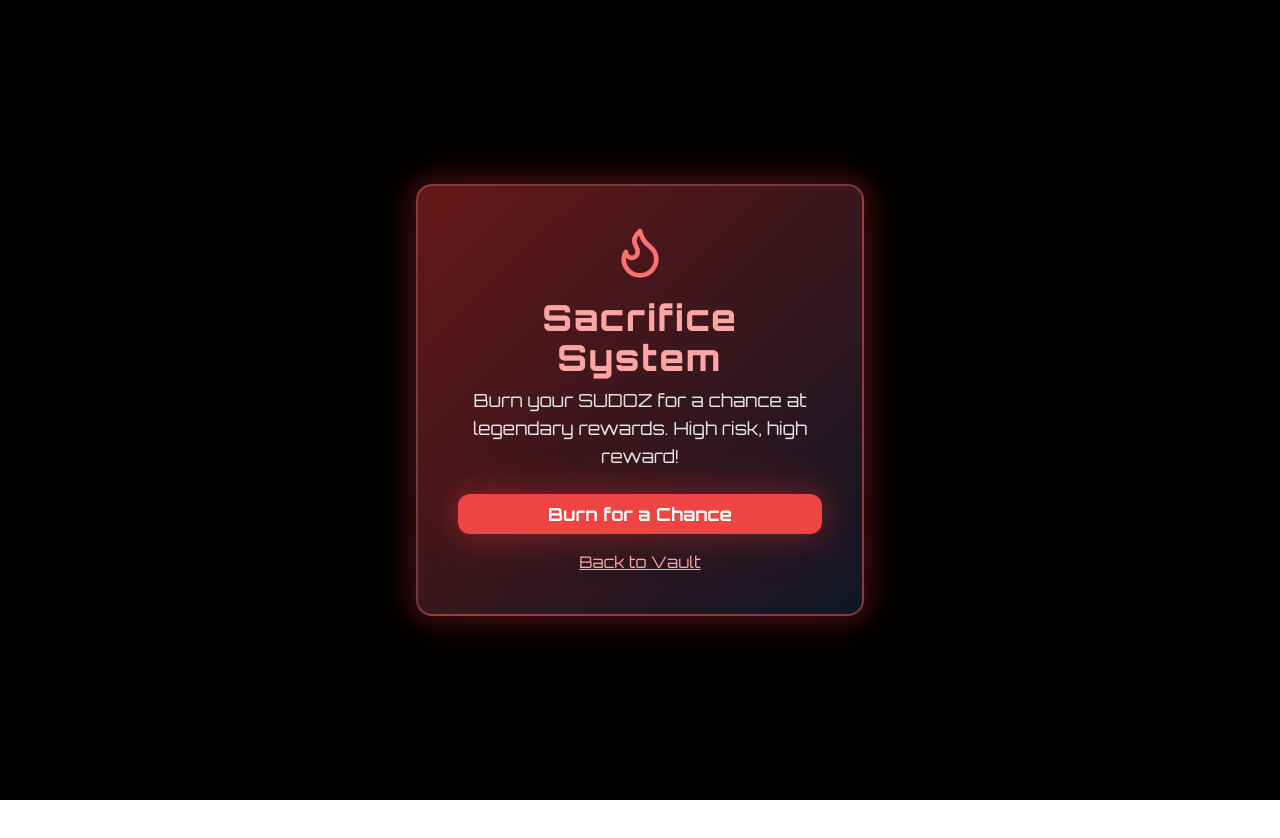
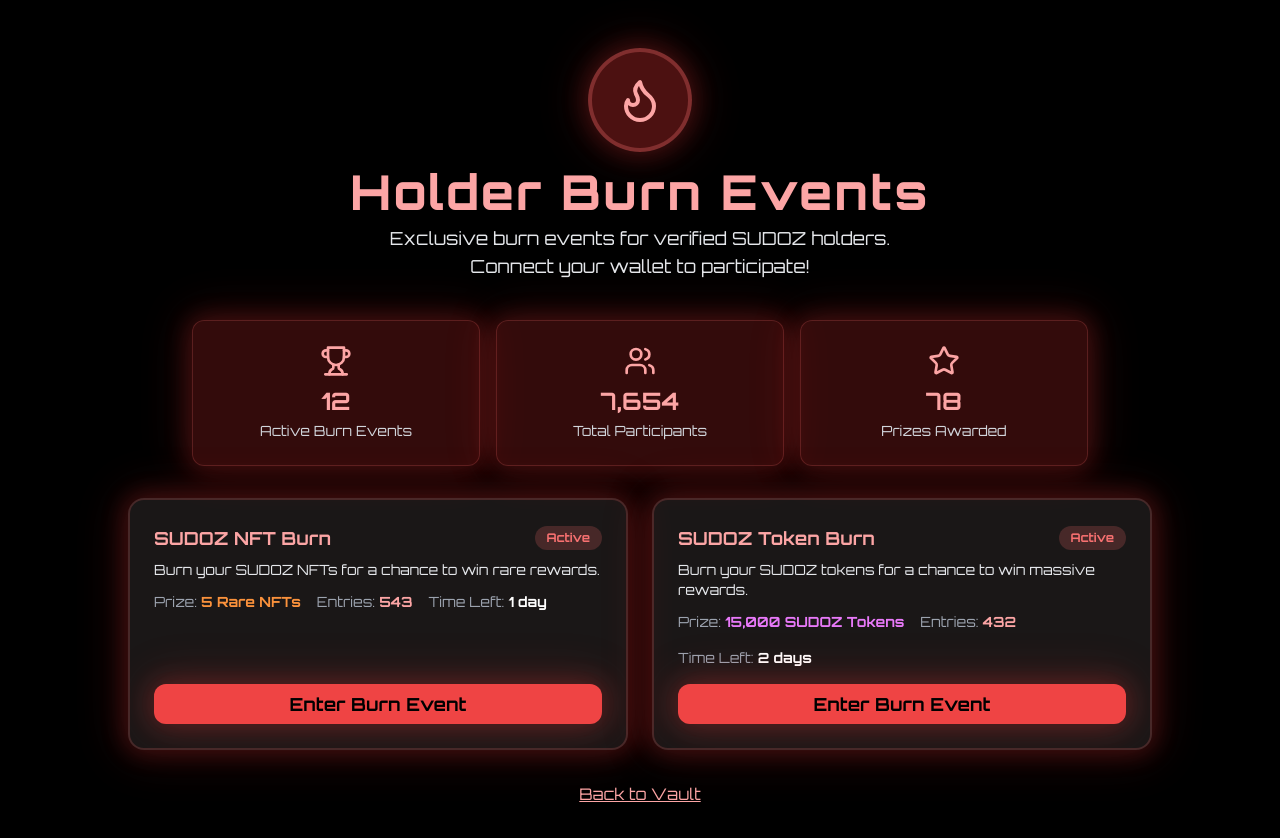
Before and after one commit to shaibuafeez/sdz, a Next.js app: page /vault/burn in a window 1280 px wide. Shown: the top 838 px of the page. Before the commit the page ends 800 px from the top, so only its background shows below. Built offline with nearby package versions, Linux system fonts and the light colour scheme.

Commit message:
Update Vault subpages with unique themes and back buttons

```diff
--- a/app/vault/burn/page.tsx
+++ b/app/vault/burn/page.tsx
@@ -1,29 +1,80 @@
 "use client"
 
-import { Flame } from 'lucide-react'
+import { Flame, Trophy, Users, Star } from 'lucide-react'
 import Link from 'next/link'
 import { Button } from '@/components/ui/button'
 import { useState } from 'react'
 
+const mockStats = [
+  { icon: <Trophy className="w-8 h-8 mb-2 text-red-300" />, value: '12', label: 'Active Burn Events' },
+  { icon: <Users className="w-8 h-8 mb-2 text-red-300" />, value: '7,654', label: 'Total Participants' },
+  { icon: <Star className="w-8 h-8 mb-2 text-red-300" />, value: '78', label: 'Prizes Awarded' },
+]
+
+const mockBurnEvents = [
+  {
+    title: 'SUDOZ NFT Burn',
+    description: 'Burn your SUDOZ NFTs for a chance to win rare rewards.',
+    prize: '5 Rare NFTs',
+    prizeColor: 'text-orange-400',
+    entries: 543,
+    timeLeft: '1 day',
+    active: true,
+  },
+  {
+    title: 'SUDOZ Token Burn',
+    description: 'Burn your SUDOZ tokens for a chance to win massive rewards.',
+    prize: '15,000 SUDOZ Tokens',
+    prizeColor: 'text-fuchsia-400',
+    entries: 432,
+    timeLeft: '2 days',
+    active: true,
+  },
+]
+
 export default function BurnPage() {
-  const [burned, setBurned] = useState(false)
+  const [entered, setEntered] = useState(false)
   return (
-    <div className="min-h-screen bg-black flex flex-col items-center justify-center px-4 py-12">
-      <div className="max-w-md w-full rounded-2xl border-2 border-red-400/40 bg-gradient-to-br from-red-900/80 to-gray-900/90 shadow-lg p-6 md:p-10 animate-glow">
-        <div className="flex flex-col items-center">
-          <Flame className="w-14 h-14 text-red-400 mb-4 animate-bounce" />
-          <h1 className="text-2xl md:text-4xl font-extrabold text-red-300 mb-2 tracking-wider text-center">Sacrifice System</h1>
-          <p className="text-base md:text-lg text-gray-200 text-center mb-6">Burn your SUDOZ for a chance at legendary rewards. High risk, high reward!</p>
-          {!burned ? (
-            <Button className="w-full bg-red-500 hover:bg-red-400 text-white font-bold px-8 py-3 text-lg rounded-xl mb-4 animate-glow" onClick={() => setBurned(true)}>
-              Burn for a Chance
+    <div className="min-h-screen bg-black flex flex-col items-center justify-start px-2 py-8 md:py-12">
+      {/* Hero Section */}
+      <div className="flex flex-col items-center mb-8">
+        <div className="rounded-full bg-red-900/60 border-4 border-red-400/30 p-6 mb-4 animate-glow">
+          <Flame className="w-12 h-12 text-red-300" />
+        </div>
+        <h1 className="text-3xl md:text-5xl font-extrabold text-red-300 mb-2 tracking-wider text-center drop-shadow-lg">Holder Burn Events</h1>
+        <p className="text-base md:text-lg text-gray-200 text-center max-w-xl mb-2">Exclusive burn events for verified SUDOZ holders. Connect your wallet to participate!</p>
+      </div>
+      {/* Stats Row */}
+      <div className="grid grid-cols-1 md:grid-cols-3 gap-4 w-full max-w-4xl mb-8">
+        {mockStats.map((stat, i) => (
+          <div key={i} className="bg-red-900/40 border border-red-400/20 rounded-xl flex flex-col items-center p-6 shadow-lg animate-glow">
+            {stat.icon}
+            <div className="text-2xl font-bold text-red-300 mb-1">{stat.value}</div>
+            <div className="text-gray-300 text-sm text-center">{stat.label}</div>
+          </div>
+        ))}
+      </div>
+      {/* Burn Events List */}
+      <div className="grid grid-cols-1 md:grid-cols-2 gap-6 w-full max-w-5xl">
+        {mockBurnEvents.map((b, i) => (
+          <div key={i} className="bg-red-100/10 border-2 border-red-400/20 rounded-2xl p-6 shadow-xl flex flex-col animate-glow relative overflow-hidden">
+            <div className="flex items-center justify-between mb-2">
+              <span className="text-lg font-bold text-red-300">{b.title}</span>
+              {b.active && <span className="bg-red-400/20 text-red-400 text-xs font-bold px-3 py-1 rounded-full">Active</span>}
+            </div>
+            <p className="text-gray-200 text-sm mb-3">{b.description}</p>
+            <div className="flex flex-wrap items-center gap-4 mb-4">
+              <div className="text-sm text-gray-400">Prize: <span className={`font-bold ${b.prizeColor}`}>{b.prize}</span></div>
+              <div className="text-sm text-gray-400">Entries: <span className="font-bold text-red-300">{b.entries}</span></div>
+              <div className="text-sm text-gray-400 flex items-center gap-1">Time Left: <span className="font-bold text-white">{b.timeLeft}</span></div>
+            </div>
+            <Button className="w-full bg-red-500 hover:bg-red-400 text-black font-bold px-8 py-3 text-lg rounded-xl animate-glow mt-auto" onClick={() => setEntered(true)}>
+              {entered ? 'You are entered!' : 'Enter Burn Event'}
             </Button>
-          ) : (
-            <div className="w-full bg-red-700/80 text-red-100 text-center font-bold rounded-xl px-8 py-3 mb-4 animate-glow">You have burned for a chance!</div>
-          )}
-          <Link href="/vault" className="text-red-300 underline hover:text-red-400 transition">Back to Vault</Link>
-        </div>
+          </div>
+        ))}
       </div>
+      <Link href="/vault" className="text-red-300 underline hover:text-red-400 transition mt-8">Back to Vault</Link>
       <style jsx global>{`
         .animate-glow {
           box-shadow: 0 0 24px 4px #ff3c3c33, 0 0 48px 8px #ff3c3c22;
--- a/app/vault/giveaway/page.tsx
+++ b/app/vault/giveaway/page.tsx
@@ -1,29 +1,80 @@
 "use client"
 
-import { Gift } from 'lucide-react'
+import { Gift, Trophy, Users, Star } from 'lucide-react'
 import Link from 'next/link'
 import { Button } from '@/components/ui/button'
 import { useState } from 'react'
 
+const mockStats = [
+  { icon: <Trophy className="w-8 h-8 mb-2 text-green-300" />, value: '24', label: 'Active Giveaways' },
+  { icon: <Users className="w-8 h-8 mb-2 text-green-300" />, value: '12,847', label: 'Total Participants' },
+  { icon: <Star className="w-8 h-8 mb-2 text-green-300" />, value: '156', label: 'Prizes Awarded' },
+]
+
+const mockGiveaways = [
+  {
+    title: 'Legendary SUDOZ NFT Collection',
+    description: 'Win 1 of 10 rare legendary SUDOZ NFTs with unique traits and abilities.',
+    prize: '10 Legendary NFTs',
+    prizeColor: 'text-orange-400',
+    entries: 1247,
+    timeLeft: '2 days',
+    active: true,
+  },
+  {
+    title: 'SUDOZ Token Airdrop',
+    description: 'Massive token airdrop for active community members.',
+    prize: '50,000 SUDOZ Tokens',
+    prizeColor: 'text-fuchsia-400',
+    entries: 892,
+    timeLeft: '5 days',
+    active: true,
+  },
+]
+
 export default function GiveawayPage() {
   const [entered, setEntered] = useState(false)
   return (
-    <div className="min-h-screen bg-black flex flex-col items-center justify-center px-4 py-12">
-      <div className="max-w-md w-full rounded-2xl border-2 border-green-400/40 bg-gradient-to-br from-green-900/80 to-gray-900/90 shadow-lg p-6 md:p-10 animate-glow">
-        <div className="flex flex-col items-center">
-          <Gift className="w-14 h-14 text-green-400 mb-4 animate-bounce" />
-          <h1 className="text-2xl md:text-4xl font-extrabold text-green-300 mb-2 tracking-wider text-center">Holder Giveaways</h1>
-          <p className="text-base md:text-lg text-gray-200 text-center mb-6">Participate in exclusive giveaways for SUDOZ holders. Prizes, NFTs, and more await!</p>
-          {!entered ? (
-            <Button className="w-full bg-green-500 hover:bg-green-400 text-black font-bold px-8 py-3 text-lg rounded-xl mb-4 animate-glow" onClick={() => setEntered(true)}>
-              Enter Giveaway
+    <div className="min-h-screen bg-black flex flex-col items-center justify-start px-2 py-8 md:py-12">
+      {/* Hero Section */}
+      <div className="flex flex-col items-center mb-8">
+        <div className="rounded-full bg-green-900/60 border-4 border-green-400/30 p-6 mb-4 animate-glow">
+          <Gift className="w-12 h-12 text-green-300" />
+        </div>
+        <h1 className="text-3xl md:text-5xl font-extrabold text-green-300 mb-2 tracking-wider text-center drop-shadow-lg">Holder Giveaways</h1>
+        <p className="text-base md:text-lg text-gray-200 text-center max-w-xl mb-2">Exclusive giveaways for verified SUDOZ holders. Connect your wallet to participate!</p>
+      </div>
+      {/* Stats Row */}
+      <div className="grid grid-cols-1 md:grid-cols-3 gap-4 w-full max-w-4xl mb-8">
+        {mockStats.map((stat, i) => (
+          <div key={i} className="bg-green-900/40 border border-green-400/20 rounded-xl flex flex-col items-center p-6 shadow-lg animate-glow">
+            {stat.icon}
+            <div className="text-2xl font-bold text-green-300 mb-1">{stat.value}</div>
+            <div className="text-gray-300 text-sm text-center">{stat.label}</div>
+          </div>
+        ))}
+      </div>
+      {/* Giveaways List */}
+      <div className="grid grid-cols-1 md:grid-cols-2 gap-6 w-full max-w-5xl">
+        {mockGiveaways.map((g, i) => (
+          <div key={i} className="bg-green-100/10 border-2 border-green-400/20 rounded-2xl p-6 shadow-xl flex flex-col animate-glow relative overflow-hidden">
+            <div className="flex items-center justify-between mb-2">
+              <span className="text-lg font-bold text-green-300">{g.title}</span>
+              {g.active && <span className="bg-green-400/20 text-green-400 text-xs font-bold px-3 py-1 rounded-full">Active</span>}
+            </div>
+            <p className="text-gray-200 text-sm mb-3">{g.description}</p>
+            <div className="flex flex-wrap items-center gap-4 mb-4">
+              <div className="text-sm text-gray-400">Prize: <span className={`font-bold ${g.prizeColor}`}>{g.prize}</span></div>
+              <div className="text-sm text-gray-400">Entries: <span className="font-bold text-green-300">{g.entries}</span></div>
+              <div className="text-sm text-gray-400 flex items-center gap-1">Time Left: <span className="font-bold text-white">{g.timeLeft}</span></div>
+            </div>
+            <Button className="w-full bg-green-500 hover:bg-green-400 text-black font-bold px-8 py-3 text-lg rounded-xl animate-glow mt-auto" onClick={() => setEntered(true)}>
+              {entered ? 'You are entered!' : 'Enter Giveaway'}
             </Button>
-          ) : (
-            <div className="w-full bg-green-700/80 text-green-100 text-center font-bold rounded-xl px-8 py-3 mb-4 animate-glow">You are entered! Winners will be announced soon.</div>
-          )}
-          <Link href="/vault" className="text-green-300 underline hover:text-green-400 transition">Back to Vault</Link>
-        </div>
+          </div>
+        ))}
       </div>
+      <Link href="/vault" className="text-green-300 underline hover:text-green-400 transition mt-8">Back to Vault</Link>
       <style jsx global>{`
         .animate-glow {
           box-shadow: 0 0 24px 4px #00ffae33, 0 0 48px 8px #00ffae22;
--- a/app/vault/raffle/page.tsx
+++ b/app/vault/raffle/page.tsx
@@ -1,29 +1,80 @@
 "use client"
 
-import { Ticket } from 'lucide-react'
+import { Ticket, Trophy, Users, Star } from 'lucide-react'
 import Link from 'next/link'
 import { Button } from '@/components/ui/button'
 import { useState } from 'react'
 
+const mockStats = [
+  { icon: <Trophy className="w-8 h-8 mb-2 text-purple-300" />, value: '18', label: 'Active Raffles' },
+  { icon: <Users className="w-8 h-8 mb-2 text-purple-300" />, value: '9,432', label: 'Total Participants' },
+  { icon: <Star className="w-8 h-8 mb-2 text-purple-300" />, value: '98', label: 'Prizes Awarded' },
+]
+
+const mockRaffles = [
+  {
+    title: 'SUDOZ NFT Raffle',
+    description: 'Win 1 of 5 rare SUDOZ NFTs with unique traits and abilities.',
+    prize: '5 Rare NFTs',
+    prizeColor: 'text-orange-400',
+    entries: 876,
+    timeLeft: '3 days',
+    active: true,
+  },
+  {
+    title: 'SUDOZ Token Raffle',
+    description: 'Massive token raffle for active community members.',
+    prize: '25,000 SUDOZ Tokens',
+    prizeColor: 'text-fuchsia-400',
+    entries: 654,
+    timeLeft: '4 days',
+    active: true,
+  },
+]
+
 export default function RafflePage() {
   const [entered, setEntered] = useState(false)
   return (
-    <div className="min-h-screen bg-black flex flex-col items-center justify-center px-4 py-12">
-      <div className="max-w-md w-full rounded-2xl border-2 border-purple-400/40 bg-gradient-to-br from-purple-900/80 to-gray-900/90 shadow-lg p-6 md:p-10 animate-glow">
-        <div className="flex flex-col items-center">
-          <Ticket className="w-14 h-14 text-purple-400 mb-4 animate-bounce" />
-          <h1 className="text-2xl md:text-4xl font-extrabold text-purple-300 mb-2 tracking-wider text-center">Raffles</h1>
-          <p className="text-base md:text-lg text-gray-200 text-center mb-6">Enter raffles for a chance to win rare SUDOZ artifacts and other rewards.</p>
-          {!entered ? (
-            <Button className="w-full bg-purple-500 hover:bg-purple-400 text-white font-bold px-8 py-3 text-lg rounded-xl mb-4 animate-glow" onClick={() => setEntered(true)}>
-              Enter Raffle
+    <div className="min-h-screen bg-black flex flex-col items-center justify-start px-2 py-8 md:py-12">
+      {/* Hero Section */}
+      <div className="flex flex-col items-center mb-8">
+        <div className="rounded-full bg-purple-900/60 border-4 border-purple-400/30 p-6 mb-4 animate-glow">
+          <Ticket className="w-12 h-12 text-purple-300" />
+        </div>
+        <h1 className="text-3xl md:text-5xl font-extrabold text-purple-300 mb-2 tracking-wider text-center drop-shadow-lg">Holder Raffles</h1>
+        <p className="text-base md:text-lg text-gray-200 text-center max-w-xl mb-2">Exclusive raffles for verified SUDOZ holders. Connect your wallet to participate!</p>
+      </div>
+      {/* Stats Row */}
+      <div className="grid grid-cols-1 md:grid-cols-3 gap-4 w-full max-w-4xl mb-8">
+        {mockStats.map((stat, i) => (
+          <div key={i} className="bg-purple-900/40 border border-purple-400/20 rounded-xl flex flex-col items-center p-6 shadow-lg animate-glow">
+            {stat.icon}
+            <div className="text-2xl font-bold text-purple-300 mb-1">{stat.value}</div>
+            <div className="text-gray-300 text-sm text-center">{stat.label}</div>
+          </div>
+        ))}
+      </div>
+      {/* Raffles List */}
+      <div className="grid grid-cols-1 md:grid-cols-2 gap-6 w-full max-w-5xl">
+        {mockRaffles.map((r, i) => (
+          <div key={i} className="bg-purple-100/10 border-2 border-purple-400/20 rounded-2xl p-6 shadow-xl flex flex-col animate-glow relative overflow-hidden">
+            <div className="flex items-center justify-between mb-2">
+              <span className="text-lg font-bold text-purple-300">{r.title}</span>
+              {r.active && <span className="bg-purple-400/20 text-purple-400 text-xs font-bold px-3 py-1 rounded-full">Active</span>}
+            </div>
+            <p className="text-gray-200 text-sm mb-3">{r.description}</p>
+            <div className="flex flex-wrap items-center gap-4 mb-4">
+              <div className="text-sm text-gray-400">Prize: <span className={`font-bold ${r.prizeColor}`}>{r.prize}</span></div>
+              <div className="text-sm text-gray-400">Entries: <span className="font-bold text-purple-300">{r.entries}</span></div>
+              <div className="text-sm text-gray-400 flex items-center gap-1">Time Left: <span className="font-bold text-white">{r.timeLeft}</span></div>
+            </div>
+            <Button className="w-full bg-purple-500 hover:bg-purple-400 text-black font-bold px-8 py-3 text-lg rounded-xl animate-glow mt-auto" onClick={() => setEntered(true)}>
+              {entered ? 'You are entered!' : 'Enter Raffle'}
             </Button>
-          ) : (
-            <div className="w-full bg-purple-700/80 text-purple-100 text-center font-bold rounded-xl px-8 py-3 mb-4 animate-glow">You are entered! Good luck!</div>
-          )}
-          <Link href="/vault" className="text-purple-300 underline hover:text-purple-400 transition">Back to Vault</Link>
-        </div>
+          </div>
+        ))}
       </div>
+      <Link href="/vault" className="text-purple-300 underline hover:text-purple-400 transition mt-8">Back to Vault</Link>
       <style jsx global>{`
         .animate-glow {
           box-shadow: 0 0 24px 4px #a259ff33, 0 0 48px 8px #a259ff22;
```
